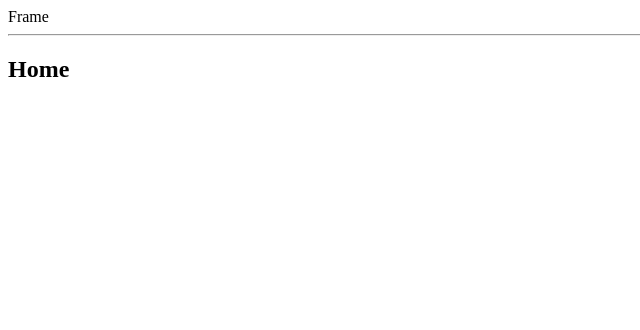
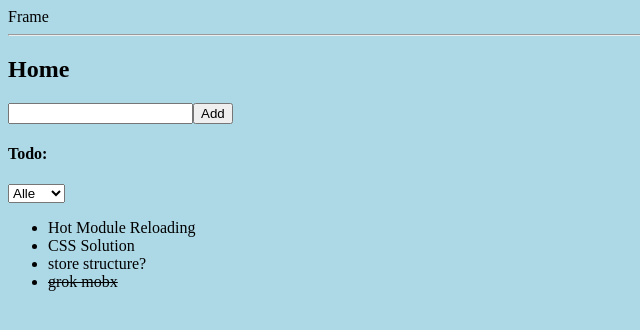
Before and after one commit to erdii/webpack-typescript-web-starter, a React app: page / in a window 1280 px wide. Shown: the top 330 px of the page, without its empty margins (0-640 px from the left). Built offline with nearby package versions, Linux system fonts and the light colour scheme; the HTML template or start-up script is replaced by a standard one.

Commit message:
the boilerplate progresses

```diff
--- /dev/null
+++ b/src/components/app.tsx
@@ -0,0 +1,22 @@
+import * as React from "react";
+import {
+	BrowserRouter as Router,
+	Route
+} from "react-router-dom";
+import { observer } from "mobx-react";
+
+import Frame from "./frame";
+import Home from "../pages/home";
+
+@observer
+export default class App extends React.Component<any, any> {
+	public render() {
+		return (
+			<Router>
+					<Frame>
+						<Route exact path="/" component={Home}/>
+					</Frame>
+			</Router>
+		);
+	}
+}
--- /dev/null
+++ b/src/components/todo-list.tsx
@@ -0,0 +1,89 @@
+import * as React from "react";
+import { action, observable, computed } from "mobx";
+import { observer } from "mobx-react";
+
+
+class Todo {
+	@observable public done: boolean = false;
+	@observable public text: string;
+	public readonly id: string;
+
+	constructor(text: string, done: boolean = false) {
+		this.id = (Date.now() + Math.random()).toString(36);
+		this.text = text;
+		this.done = done;
+	}
+}
+
+@observer
+export default class TodoList extends React.Component<any, any> {
+	@observable private todos = [
+		new Todo("Hot Module Reloading"),
+		new Todo("CSS Solution"),
+		new Todo("store structure?"),
+		new Todo("grok mobx", true),
+	];
+
+	private dropdownEl: any;
+	private inputEl: HTMLInputElement;
+
+	@observable private filter: "all"|"todo"|"done" = "all";
+
+	@computed private get filteredTodos() {
+		switch (this.filter) {
+			case "all": return this.todos;
+			case "todo": return this.todos.filter(todo => !todo.done);
+			case "done": return this.todos.filter(todo => todo.done);
+		}
+	}
+
+	public render () {
+		return (
+			<div>
+				<input ref={el => this.inputEl = el} onKeyDown={this.handleKeyDown} />
+				<button onClick={this.handleClick}>Add</button>
+
+				<h4>Todo:</h4>
+
+				<select
+					ref={el => this.dropdownEl = el}
+					onChange={() => this.filter = this.dropdownEl.value}>
+					<option value="all">Alle</option>
+					<option value="todo">Todo</option>
+					<option value="done">Fertig</option>
+				</select>
+
+				<ul>
+					{this.filteredTodos.map(todo => (
+						<li key={todo.id} onClick={() => todo.done = !todo.done}>
+							{
+								todo.done
+									? <s>{ todo.text }</s>
+									: todo.text
+							}
+						</li>
+					))}
+				</ul>
+			</div>
+		);
+	}
+
+	@action
+	private handleClick = (event: any) => {
+		const { value } = this.inputEl;
+
+		if (value) {
+			this.todos.push(
+				new Todo(value)
+			);
+
+			this.inputEl.value = "";
+		}
+	}
+
+	private handleKeyDown = (event: any) => {
+		if (event.key === "Enter") {
+			this.handleClick(event);
+		}
+	}
+}
--- a/src/index.tsx
+++ b/src/index.tsx
@@ -1,19 +1,10 @@
+// import polyfills here before all other imports
+import "es6-promise/auto"; // Promise
+import "whatwg-fetch"; // fetch
+
+// other imports
 import * as React from "react";
 import { render } from "react-dom";
-import {
-	BrowserRouter as Router,
-	Route
-} from "react-router-dom";
-
-import Frame from "./components/frame";
-import Home from "./pages/home";
-
-const App = () => (
-	<Router>
-			<Frame>
-				<Route exact path="/" component={Home}/>
-			</Frame>
-	</Router>
-);
+import App from "./components/app";
 
 render(<App />, document.getElementById("main"));
--- a/src/pages/home.tsx
+++ b/src/pages/home.tsx
@@ -1,7 +1,18 @@
 import * as React from "react";
+import { observer } from "mobx-react";
+import TodoList from "../components/todo-list";
 
-export default () => (
-	<div>
-		<h2>Home</h2>
-	</div>
-);
+import "../styles/index.less";
+
+@observer
+export default class HomeComponent extends React.Component<any, any> {
+	public render () {
+		return (
+			<div>
+				<h2>Home</h2>
+
+				<TodoList />
+			</div>
+		);
+	}
+}
--- /dev/null
+++ b/src/styles/index.less
@@ -0,0 +1,5 @@
+// TODO: css-reset, grid, basic styles?
+
+body {
+	background-color: lightblue;
+}
--- a/webpack.config.js
+++ b/webpack.config.js
@@ -1,21 +1,24 @@
 const path = require("path");
+const webpack = require("webpack");
 
 const HtmlWebpackPlugin = require("html-webpack-plugin");
 const HtmlWebpackTemplate = require("html-webpack-template");
+const ExtractTextPlugin = require("extract-text-webpack-plugin");
 
 module.exports = (env) => {
 	const PATHS = {
 		src: path.join(__dirname, "src"),
 		entry: "index.tsx",
 		output: path.join(__dirname, "build"),
-		bundle: "app.js",
+		bundle: "js/app.[hash].js",
+		css: "css/[name].[contenthash].css"
 	};
 
 	// default config
 	const config = {
 		context: PATHS.src,
 
-		entry: path.join(PATHS.src, PATHS.entry),
+		entry: [path.join(PATHS.src, PATHS.entry)],
 
 		target: "web",
 
@@ -35,14 +38,15 @@ module.exports = (env) => {
 			rules: [
 				{
 					test: /\.html$/,
-					use: "html-loader",
+					use: ["html-loader"],
 					include: [PATHS.src],
 				},
 				{
 					test: /\.tsx?$/,
-					use: "ts-loader",
+					use: ["ts-loader"],
 					include: [PATHS.src],
 				},
+				// less rule is added later
 			],
 		},
 
@@ -52,7 +56,7 @@ module.exports = (env) => {
 				inject: false,
 				template: HtmlWebpackTemplate,
 				appMountId: "main",
-				title: "wmtt ❤️",
+				title: "Typescript + React",
 				mobile: false,
 				meta: [
 					{
@@ -72,6 +76,25 @@ module.exports = (env) => {
 	// environments
 	switch(env.target) {
 		case "dev":
+			// less -> css
+			config.module.rules.push({
+				test: /\.less$/,
+				use: ["style-loader", "css-loader", "less-loader"],
+				include: [PATHS.src],
+			});
+
+			// sourcemaps
+			config.devtool = "cheap-module-source-map";
+
+			// hot reloading
+			config.entry.unshift("react-hot-loader/patch");
+			config.module.rules.find(rule => rule.test.source === "\\.tsx?$").use.unshift("react-hot-loader/webpack")
+			config.plugins.unshift(
+				new webpack.NamedModulesPlugin(),
+				new webpack.HotModuleReplacementPlugin(),
+			);
+
+			// dev server
 			config.devServer = {
 				host: "0.0.0.0",
 				port: 3000,
@@ -79,19 +102,36 @@ module.exports = (env) => {
 				publicPath: "/",
 				disableHostCheck: true,
 				historyApiFallback: true,
-				hot: false,
+				hot: true,
 				stats: "errors-only",
 			};
-			console.log(config.devServer);
 			break;
+
 		case "test":
 			break;
+
 		case "prod":
+			// build css into a separate file
+			const extractLess = new ExtractTextPlugin({
+				filename: PATHS.css,
+			});
+
+			config.module.rules.push({
+				test: /\.less$/,
+				use: extractLess.extract({
+					use: ["css-loader", "less-loader"],
+				}),
+				include: [PATHS.src],
+			});
+
+			config.plugins.push(extractLess);
 			break;
 		default:
 			console.error("Please call webpack with `--env.target=dev|test|prod`");
 			process.exit(1);
 	}
 
+	console.log(require("util").inspect(config, false, 4));
+
 	return config;
 }
```
Also changed, not shown: package.json (+14 -4 lines), 2 other files (tests, documents, lock files or other folders).
